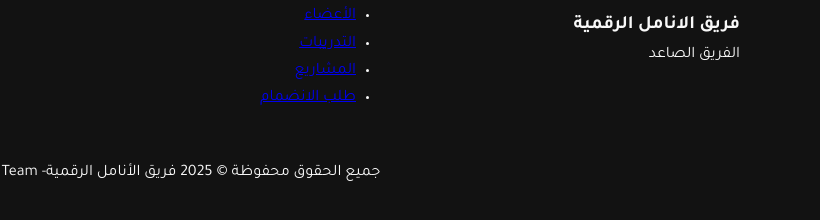
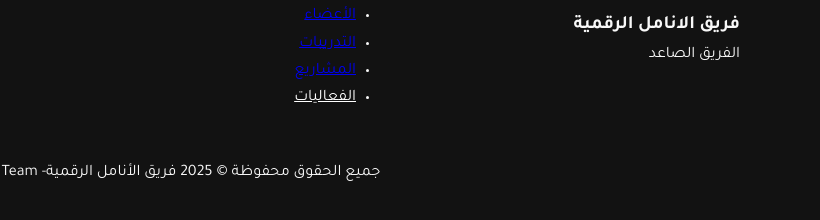
Before and after one commit to BARAA078/DF-team, a plain HTML site: page contact.html in a window 1280 px wide. Shown: the part 906-1126 px from the top of the page, 460-1280 px from the left. Drawn offline with Linux system fonts and the light colour scheme.

Commit message:
last update in yhis version

```diff
--- a/contact.html
+++ b/contact.html
@@ -102,7 +102,7 @@
           <li><a href="members.html">الأعضاء</a></li>
           <li><a href="trainings.html">التدريبات</a></li>
           <li><a href="projects.html">المشاريع</a></li>
-          <li><a href="apply.html">طلب الانضمام</a></li>
+          <li><a href="events.html" style="color: white;">الفعاليات</a></li>
         </ul>
       </div>
       <div class="footer-col">
```
Also changed, not shown: about.html (+1 -0 lines), announcements.html (+1 -0 lines), history.html (+1 -0 lines), index.html (+1 -0 lines), trainings.html (+1 -3 lines), events.html (line endings or trailing spaces), faq.html (line endings or trailing spaces), news.html (line endings or trailing spaces), projects.html (line endings or trailing spaces), resources.html (line endings or trailing spaces).
